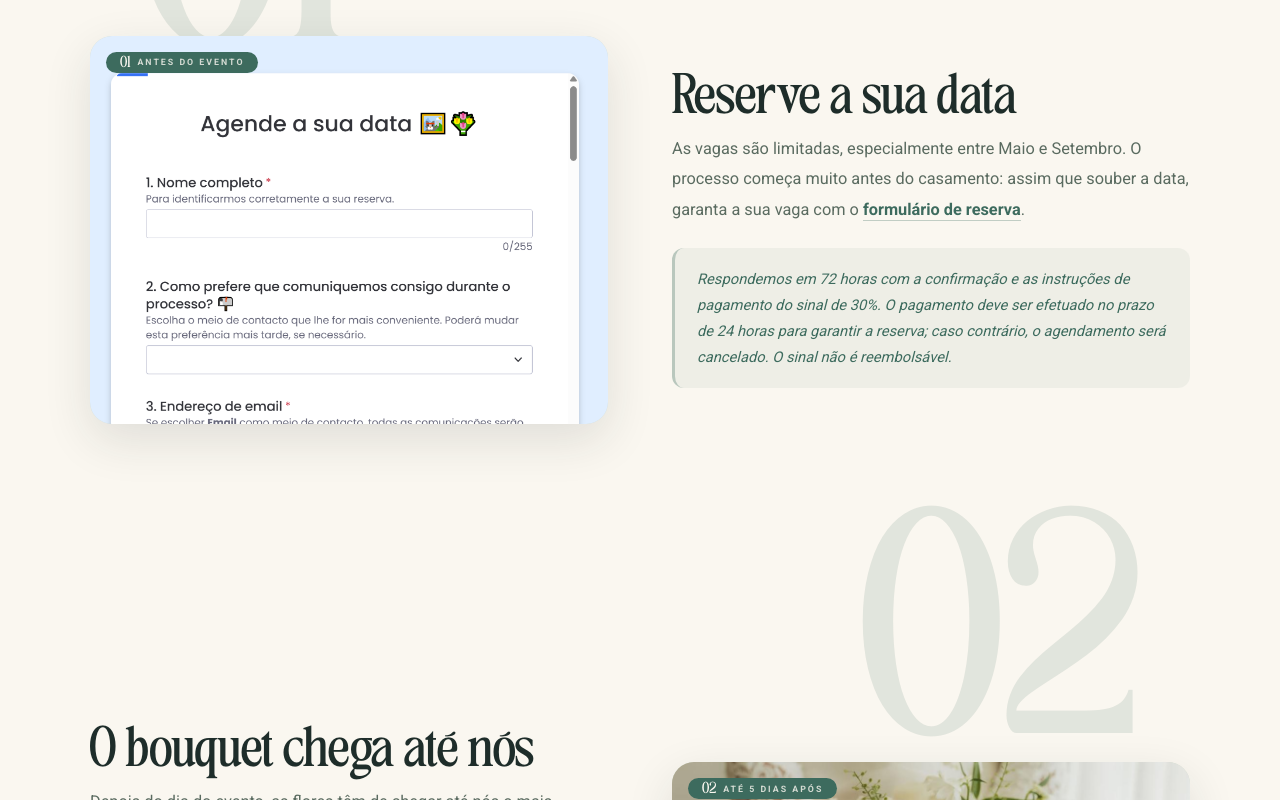
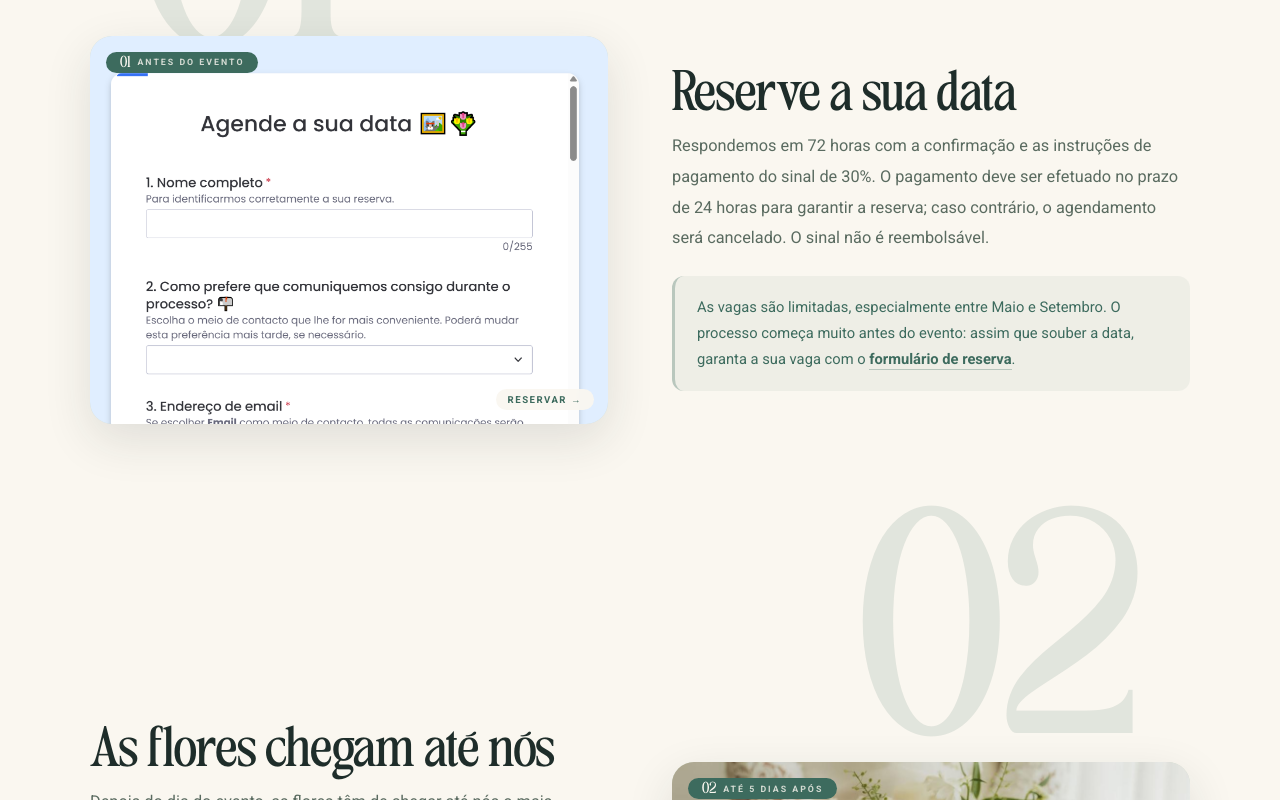
Before and after one commit to floresabeirario/fbr-website, a Next.js app: page /como-funciona in a window 1280 px wide. Shown: the part 1020-1820 px from the top of the page. Built offline with nearby package versions, Linux system fonts and the light colour scheme.

Commit message:
Update page.js

```diff
--- a/app/como-funciona/page.js
+++ b/app/como-funciona/page.js
@@ -10,12 +10,12 @@ const HowToSchema = () => (
       __html: JSON.stringify({
         "@context": "https://schema.org",
         "@type": "HowTo",
-        "name": "Como funciona a preservação de flores de casamento",
-        "description": "Processo artesanal completo de preservação botânica do bouquet de noiva, desde a reserva até ao quadro emoldurado com vidro museu anti-UV, pronto a pendurar em casa.",
+        "name": "Como funciona a preservação de flores de momentos especiais",
+        "description": "Processo artesanal completo de preservação botânica de flores — casamentos, batizados, funerais, aniversários e outros momentos especiais — desde a reserva até ao quadro emoldurado com vidro museu anti-UV, pronto a pendurar em casa.",
         "totalTime": "P6M",
         "estimatedCost": { "@type": "MonetaryAmount", "currency": "EUR", "value": "300" },
         "supply": [
-          { "@type": "HowToSupply", "name": "Bouquet de flores frescas (até 5 dias após o evento)" },
+          { "@type": "HowToSupply", "name": "Flores frescas (até 5 dias após o evento)" },
           { "@type": "HowToSupply", "name": "Fotografias do dia (opcional, para referência)" }
         ],
         "tool": [
@@ -25,13 +25,13 @@ const HowToSchema = () => (
           {
             "@type": "HowToStep", "position": 1,
             "name": "Reservar a data",
-            "text": "Preencha o formulário de reserva com a data do evento e detalhes do bouquet. Pague o sinal de 30% para garantir a sua vaga — essencial em épocas de alta procura.",
+            "text": "Preencha o formulário de reserva com a data do evento e detalhes das flores. Pague o sinal de 30% para garantir a sua vaga — essencial em épocas de alta procura.",
             "url": "https://floresabeirario.pt/como-funciona#passo-1"
           },
           {
             "@type": "HowToStep", "position": 2,
             "name": "Entregar as flores",
-            "text": "Entregue em mãos no atelier (Ceira, Coimbra), envie por CTT correio frágil urgente, ou solicite recolha no local do evento. Preferencialmente até 3 dias após o casamento.",
+            "text": "Entregue em mãos no atelier (Ceira, Coimbra), envie por CTT correio frágil urgente, ou solicite recolha no local do evento. Preferencialmente até 3 dias após o evento.",
             "url": "https://floresabeirario.pt/como-funciona#passo-2"
           },
           {
@@ -43,7 +43,7 @@ const HowToSchema = () => (
           {
             "@type": "HowToStep", "position": 4,
             "name": "Composição e aprovação",
-            "text": "Criamos a composição artística e enviamos fotografia para aprovação. Pode pedir ajustes antes de selaarmos a moldura definitivamente.",
+            "text": "Criamos a composição artística e enviamos fotografia para aprovação. Pode pedir ajustes antes de selarmos a moldura definitivamente.",
             "url": "https://floresabeirario.pt/como-funciona#passo-4"
           },
           {
@@ -61,28 +61,30 @@ const HowToSchema = () => (
 // ─── Dados dos passos ─────────────────────────────────────────────────────────
 const STEPS = [
   {
-    id:     "passo-1",
-    n:      "01",
-    tag:    "Antes do evento",
-    title:  "Reserve a sua data",
-    img:    "/reserva.webp",
-    imgAlt: "Calendário com data de casamento marcada para reserva de preservação de bouquet",
-    body:   <>
-      As vagas são limitadas, especialmente entre Maio e Setembro. O processo começa muito antes do casamento: assim que souber a data, garanta a sua vaga com o{" "}
+    id:      "passo-1",
+    n:       "01",
+    tag:     "Antes do evento",
+    title:   "Reserve a sua data",
+    img:     "/reserva.webp",
+    imgAlt:  "Calendário com data de evento marcada para reserva de preservação de flores",
+    imgLink: "https://wkf.ms/3RfoNAc",
+    // SWAPPED: o que era note passa a body, e vice-versa
+    body:    "Respondemos em 72 horas com a confirmação e as instruções de pagamento do sinal de 30%. O pagamento deve ser efetuado no prazo de 24 horas para garantir a reserva; caso contrário, o agendamento será cancelado. O sinal não é reembolsável.",
+    noteJsx: <>
+      As vagas são limitadas, especialmente entre Maio e Setembro. O processo começa muito antes do evento: assim que souber a data, garanta a sua vaga com o{" "}
       <a href="https://wkf.ms/3RfoNAc" target="_blank" rel="noopener noreferrer" style={{ color: "#3D6B5E", fontWeight: 600, textDecoration: "none", borderBottom: "1px solid rgba(61,107,94,0.3)", paddingBottom: "1px" }}>
         formulário de reserva
       </a>.
-    </>,
-    note:   "Respondemos em 72 horas com a confirmação e as instruções de pagamento do sinal de 30%. O pagamento deve ser efetuado no prazo de 24 horas para garantir a reserva; caso contrário, o agendamento será cancelado. O sinal não é reembolsável."
+    </>
   },
   {
     id:     "passo-2",
     n:      "02",
     tag:    "Até 5 dias após",
-    title:  "O bouquet chega até nós",
+    title:  "As flores chegam até nós",
     img:    "/ramojoana.webp",
-    imgAlt: "Bouquet de noiva fresco a ser entregue no atelier para preservação botânica",
-    body:   "Depois do dia do evento, as flores têm de chegar até nós o mais frescas possível, preferencialmente em 1 a 3 dias, no máximo 5. Enquanto aguarda, mantenha o bouquet num vaso com água fresca longe do sol e do calor. O pagamento de 40% da encomenda será solicitado após recebermos as flores.",
+    imgAlt: "Flores frescas a ser entregues no atelier para preservação botânica",
+    body:   "Depois do dia do evento, as flores têm de chegar até nós o mais frescas possível, preferencialmente em 1 a 3 dias, no máximo 5. Enquanto aguarda, mantenha as flores num vaso com água fresca longe do sol e do calor. O pagamento de 40% da encomenda será solicitado após recebermos as flores.",
     noteJsx: <>
       <strong style={{ display: "block", marginBottom: "10px", color: "#3D6B5E", fontSize: "0.88rem", letterSpacing: "0.3px" }}>Três opções de entrega:</strong>
       <div style={{ display: "flex", flexDirection: "column", gap: "8px" }}>
@@ -107,7 +109,7 @@ const STEPS = [
     tag:    "Até 6 meses",
     title:  "Prensagem pétala a pétala",
     img:    "/prensa.webp",
-    imgAlt: "Pétalas de flores de casamento a serem prensadas artesanalmente em papel botânico",
+    imgAlt: "Pétalas de flores a serem prensadas artesanalmente em papel botânico",
     body:   "É aqui que acontece a magia e também a parte que não pode ser apressada. Cada pétala, folha e raminho é prensado individualmente em condições controladas de temperatura e humidade.",
     note:   "Após estarem preservadas, as flores são também congeladas para eliminar qualquer inseto que possa ainda estar presente."
   },
@@ -117,7 +119,7 @@ const STEPS = [
     tag:    "Aprovação sua",
     title:  "Composição e aprovação",
     img:    "/detalhe.webp",
-    imgAlt: "Composição artística de flores prensadas do bouquet de noiva dentro de moldura",
+    imgAlt: "Composição artística de flores prensadas dentro de moldura",
     body:   "Escolhemos as flores melhor preservadas e iniciamos a criação do seu quadro. Quando a composição estiver pronta, receberá um e-mail com imagens do design.",
     note:   "Terá 72 horas para aprovar ou solicitar alterações. Após a sua aprovação, o quadro segue para a molduraria e é finalizado."
   },
@@ -127,7 +129,7 @@ const STEPS = [
     tag:    "A vida toda",
     title:  "O quadro chega a casa",
     img:    "/joanaceu.webp",
-    imgAlt: "Quadro botânico de flores de casamento prensadas emoldurado com vidro museu anti-UV",
+    imgAlt: "Quadro botânico de flores prensadas emoldurado com vidro museu anti-UV",
     body:   "Antes do envio ou da recolha, será solicitado o pagamento da 3.ª e última prestação, 30% do valor total. O quadro inclui instruções de cuidados para garantir a sua durabilidade. Se tiver alguma dúvida, estamos sempre disponíveis para ajudar!",
     noteJsx: <>
       <strong style={{ display: "block", marginBottom: "10px", color: "#3D6B5E", fontSize: "0.88rem", letterSpacing: "0.3px" }}>Com o quadro pronto, tem duas opções de entrega:</strong>
@@ -173,7 +175,7 @@ const DELIVERY = [
   {
     title: "Recolha no evento",
     sub:   "Sob orçamento",
-    body:  "Deslocamo-nos ao local do casamento ou hotel. Sujeito a disponibilidade e orçamento adicional.",
+    body:  "Deslocamo-nos ao local do evento ou cerimónia. Sujeito a disponibilidade e orçamento adicional.",
     c:     "#C4846B"
   }
 ];
@@ -181,6 +183,76 @@ const DELIVERY = [
 // ─── Componente Step — layout editorial alternado ─────────────────────────────
 const Step = ({ step, index }) => {
   const isEven = index % 2 === 0;
+
+  // Foto com ou sem link
+  const photoInner = (
+    <div style={{
+      position:        "relative",
+      borderRadius:    "clamp(14px,2.5vw,22px)",
+      overflow:        "hidden",
+      backgroundColor: "#D4DECC",
+      boxShadow:       "0 16px 48px rgba(30,45,42,0.12)"
+    }}>
+      {/* Step badge */}
+      <div style={{
+        position:        "absolute",
+        top:             "16px",
+        left:            "16px",
+        zIndex:          2,
+        backgroundColor: "#3D6B5E",
+        color:           "#FAF7F0",
+        padding:         "5px 14px",
+        borderRadius:    "50px",
+        display:         "flex",
+        alignItems:      "center",
+        gap:             "7px"
+      }}>
+        <span style={{ fontFamily: "'TAN-MEMORIES', serif", fontSize: "0.7rem", lineHeight: 1 }}>
+          {step.n}
+        </span>
+        <span style={{
+          fontSize: "0.55rem", fontWeight: 700, letterSpacing: "2px",
+          textTransform: "uppercase", fontFamily: "Roboto, sans-serif", opacity: 0.8
+        }}>
+          {step.tag}
+        </span>
+      </div>
+
+      {/* Click hint — só aparece se tiver link */}
+      {step.imgLink && (
+        <div style={{
+          position:        "absolute",
+          bottom:          "14px",
+          right:           "14px",
+          zIndex:          2,
+          backgroundColor: "rgba(250,247,240,0.92)",
+          color:           "#3D6B5E",
+          padding:         "5px 12px",
+          borderRadius:    "50px",
+          fontSize:        "0.6rem",
+          fontWeight:      700,
+          letterSpacing:   "1.5px",
+          textTransform:   "uppercase",
+          fontFamily:      "Roboto, sans-serif",
+          backdropFilter:  "blur(4px)"
+        }}>
+          Reservar →
+        </div>
+      )}
+
+      <img
+        src={step.img}
+        alt={step.imgAlt}
+        className="step-img"
+        style={{
+          width: "100%", aspectRatio: "4/3",
+          objectFit: "cover", display: "block",
+          transition: "transform 0.6s ease"
+        }}
+        loading="lazy"
+      />
+    </div>
+  );
 
   return (
     <article
@@ -229,50 +301,20 @@ const Step = ({ step, index }) => {
             {step.title}
           </h2>
 
-          <div style={{
-            position:     "relative",
-            borderRadius: "clamp(14px,2.5vw,22px)",
-            overflow:     "hidden",
-            backgroundColor: "#D4DECC",
-            boxShadow:    "0 16px 48px rgba(30,45,42,0.12)"
-          }}>
-            {/* Step badge */}
-            <div style={{
-              position:        "absolute",
-              top:             "16px",
-              left:            "16px",
-              zIndex:          2,
-              backgroundColor: "#3D6B5E",
-              color:           "#FAF7F0",
-              padding:         "5px 14px",
-              borderRadius:    "50px",
-              display:         "flex",
-              alignItems:      "center",
-              gap:             "7px"
-            }}>
-              <span style={{ fontFamily: "'TAN-MEMORIES', serif", fontSize: "0.7rem", lineHeight: 1 }}>
-                {step.n}
-              </span>
-              <span style={{
-                fontSize: "0.55rem", fontWeight: 700, letterSpacing: "2px",
-                textTransform: "uppercase", fontFamily: "Roboto, sans-serif", opacity: 0.8
-              }}>
-                {step.tag}
-              </span>
-            </div>
-
-            <img
-              src={step.img}
-              alt={step.imgAlt}
-              className="step-img"
-              style={{
-                width: "100%", aspectRatio: "4/3",
-                objectFit: "cover", display: "block",
-                transition: "transform 0.6s ease"
-              }}
-              loading="lazy"
-            />
-          </div>
+          {/* Foto: com link se imgLink existir, sem link caso contrário */}
+          {step.imgLink ? (
+            <a
+              href={step.imgLink}
+              target="_blank"
+              rel="noopener noreferrer"
+              aria-label={`Reservar — ${step.title}`}
+              style={{ display: "block", textDecoration: "none", cursor: "pointer" }}
+            >
+              {photoInner}
+            </a>
+          ) : (
+            photoInner
+          )}
         </div>
 
         {/* Text */}
@@ -333,7 +375,7 @@ const Step = ({ step, index }) => {
 export default function ComoFunciona() {
   const FORM = "https://wkf.ms/3RfoNAc";
   const WA   = "https://wa.me/351934680300?text=" +
-    encodeURIComponent("Olá! Gostaria de reservar a preservação do meu bouquet de casamento.");
+    encodeURIComponent("Olá! Gostaria de reservar a preservação das minhas flores.");
 
   return (
     <>
@@ -494,7 +536,7 @@ export default function ComoFunciona() {
             HERO
         ══════════════════════════════════════════════════════ */}
         <section
-          aria-label="Como funciona a preservação de flores de casamento"
+          aria-label="Como funciona a preservação de flores de momentos especiais"
           style={{
             paddingTop:    "clamp(110px,16vw,170px)",
             paddingBottom: "clamp(52px,8vw,88px)",
@@ -529,15 +571,15 @@ export default function ComoFunciona() {
                 maxWidth:   "580px",
                 margin:     "0 0 clamp(28px,4vw,40px)"
               }}>
-                Cinco passos para transformar o seu bouquet de noiva numa obra de arte
+                Cinco passos para transformar as suas flores numa obra de arte
                 botânica que dura décadas — explicados com toda a transparência.
               </p>
 
               <div style={{
-                display:        "flex",
-                flexWrap:       "wrap",
-                gap:            "clamp(6px,1.5vw,10px)",
-                alignItems:     "center"
+                display:    "flex",
+                flexWrap:   "wrap",
+                gap:        "clamp(6px,1.5vw,10px)",
+                alignItems: "center"
               }}>
                 <a href={FORM} target="_blank" rel="noopener noreferrer"
                   className="btn-primary" style={{ fontSize: "0.78rem" }}>
@@ -815,7 +857,7 @@ export default function ComoFunciona() {
                   maxWidth:   "440px",
                   margin:     "0 auto"
                 }}>
-                  Para não pesar no orçamento do casamento — o valor é repartido ao longo do processo.
+                  Para não pesar no orçamento — o valor é repartido ao longo do processo.
                 </p>
               </div>
 
@@ -825,9 +867,9 @@ export default function ComoFunciona() {
                 gap:                 "clamp(8px,2vw,16px)"
               }}>
                 {[
-                  { pct: "30%", label: "Na reserva",       desc: "Sinal que garante a sua vaga. Não reembolsável.", c: "#8BA888" },
+                  { pct: "30%", label: "Na reserva",         desc: "Sinal que garante a sua vaga. Não reembolsável.", c: "#8BA888" },
                   { pct: "40%", label: "Início do trabalho", desc: "Quando as flores chegam e iniciamos a prensagem.", c: "#B8954A" },
-                  { pct: "30%", label: "Antes da entrega",  desc: "Após aprovação da composição e antes de enviarmos o quadro.", c: "#C4846B" }
+                  { pct: "30%", label: "Antes da entrega",   desc: "Após aprovação da composição e antes de enviarmos o quadro.", c: "#C4846B" }
                 ].map((p, i) => (
                   <div key={i} style={{
                     backgroundColor: "rgba(250,247,240,0.06)",
@@ -1010,7 +1052,7 @@ export default function ComoFunciona() {
             CTA FINAL
         ══════════════════════════════════════════════════════ */}
         <section
-          aria-label="Reservar preservação de bouquet de casamento"
+          aria-label="Reservar preservação de flores de momentos especiais"
           style={{
             padding:    "clamp(60px,10vw,100px) clamp(20px,5vw,48px)",
             background: "linear-gradient(140deg, #EDF2E8 0%, #FAF7F0 55%, #F0EBE0 100%)",
```
